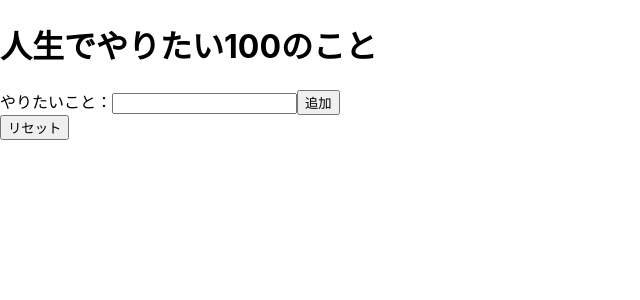
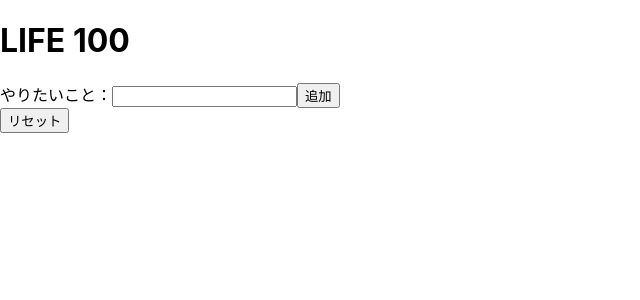
Before and after one commit to Haru0101/life100, a Next.js app: page / in a window 1280 px wide. Shown: the top 300 px of the page, without its empty margins (0-640 px from the left). Built offline with nearby package versions, Linux system fonts and the light colour scheme.

Commit message:
change: rename title

```diff
--- a/pages/index.tsx
+++ b/pages/index.tsx
@@ -49,7 +49,7 @@ const Home: NextPage = () => {
 
   return (
     <div>
-      <h1>人生でやりたい100のこと</h1>
+      <h1>LIFE 100</h1>
       <ol>
         {listItems}
       </ol>
```
